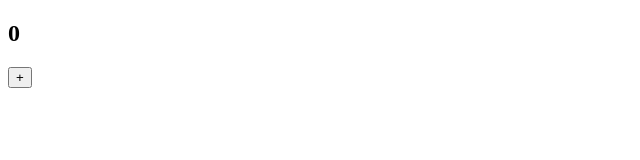
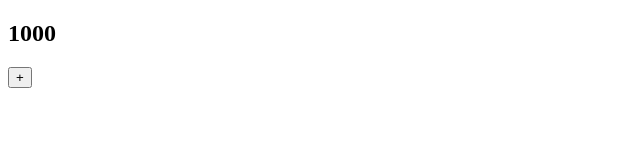
Before and after one commit to bobbyDeepak1415/React_Hooks, a React (Vite) app: page / in a window 1280 px wide. Shown: the top 160 px of the page, without its empty margins (0-640 px from the left). Built offline with nearby package versions, Linux system fonts and the light colour scheme.

Commit message:
setup done

```diff
--- a/src/Child1.jsx
+++ b/src/Child1.jsx
@@ -1,8 +1,22 @@
-import React, { useState } from 'react'
+import React, { useReducer, useState } from 'react'
+
+
+const initialState={
+  count:1000
+}
+
+function reducer(state,action){
+
+
+
+}
+
 
 const Child1 = () => {
 
-  const [count,setCount]=useState(0)
+  // const [count,setCount]=useState(0)
+
+  const [state,dispatch]=useReducer(reducer,initialState)
 
   const handleClick=()=>{
 
@@ -10,7 +24,7 @@ const Child1 = () => {
 
   return (
     <div>
-      <h2>{count}</h2>
+      <h2>{state.count}</h2>
       <button onClick={handleClick}>+</button>
     </div>
   )
```
